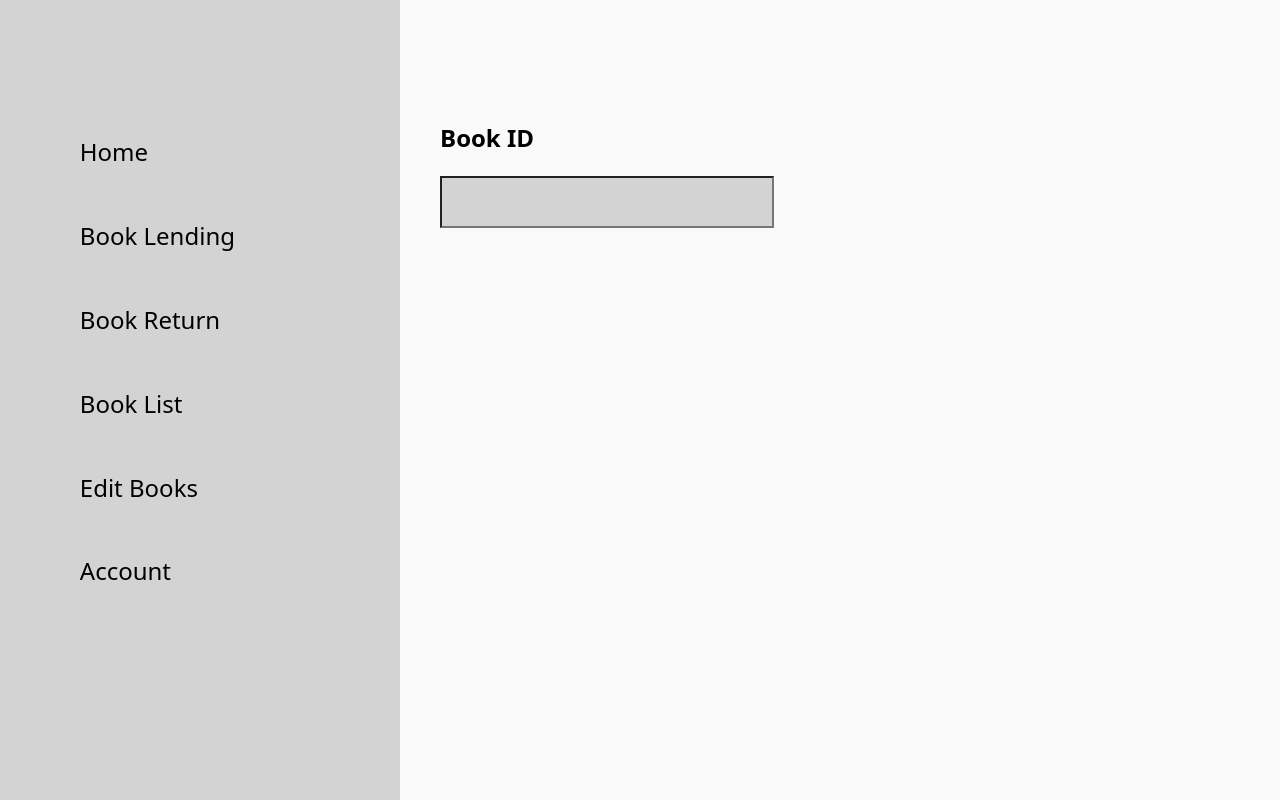
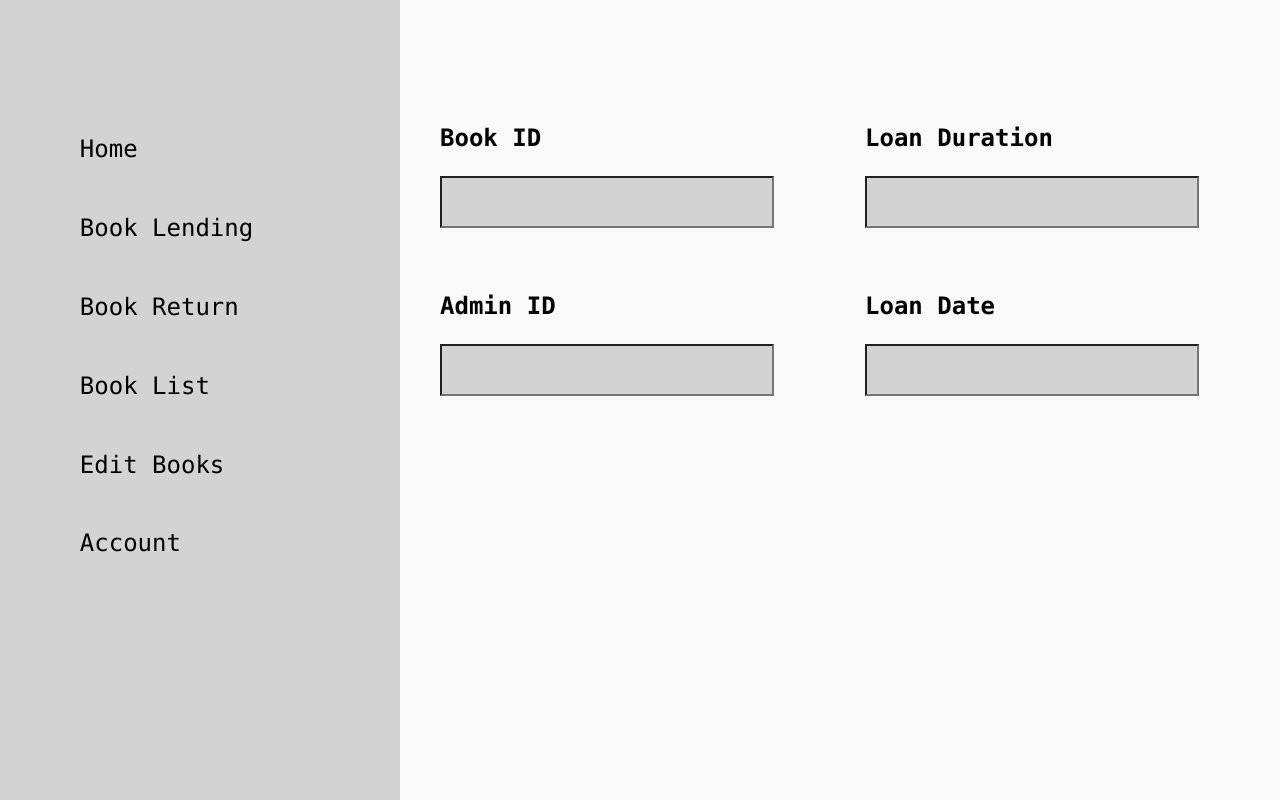
Before and after one commit to emerennovena/library-management-app, a React (Vite) app: page /lending in a window 1280 px wide. Built offline with nearby package versions, Linux system fonts and the light colour scheme.

Commit message:
update booklending page

```diff
--- a/src/App.css
+++ b/src/App.css
@@ -9,6 +9,7 @@
   display: flex;
   width: 100vw;
   height: 100vh;
+  overflow: hidden;
 }
 
 .separator {
@@ -18,6 +19,7 @@
   display: flex;
   justify-content: center;
   align-items: center;
+  flex-shrink: 0;
 }
 
 .rest-screen {
@@ -36,7 +38,7 @@
   justify-content: left;
   max-width: 350px;
   max-height: 500px;
-  display: absolute;
+  display: flex;
 }
 
 .nav-sidebar {
@@ -51,14 +53,38 @@
   margin-bottom: 20px;
   background-color: transparent;
   -webkit-text-fill-color: black;
+  cursor: pointer;
+  font-family: 'Consolas', monospace;
+  transition: color 0.3s;
 }
 
 .nav-button:hover {
-  text-decoration-color: blue;
+  color: blue;
 }
 
 .page-container {
   background-color: transparent;
-  width: 800px;
+  width: 100%;
+  max-width: 800px;
   height: 600px;
 }
+
+.input-text {
+  background-color:#D3D3D3;
+  color: black;
+  padding: 10px;
+  font-size: 24px;
+}
+
+.form-row {
+  margin-bottom: 40px;
+  display:flex;
+  gap: 50px;
+  width: 100%;
+}
+
+.form-column {
+  flex: 1;
+  flex-direction: column;
+  display: flex;
+}
--- a/src/App.tsx
+++ b/src/App.tsx
@@ -33,7 +33,7 @@ function App() {
       <Routes>
         <Route path="/" element={
         <>
-        <h1 style={{ color: 'black', marginBottom: '100px', fontFamily: 'Consolas'}}>Welcome</h1>
+        <h1 style={{ color: 'black', marginBottom: '100px', fontFamily: 'Consolas, monospace'}}>Welcome</h1>
         <div className="image">
           <img src={readingImage}
 
--- a/src/pages/BookLending.tsx
+++ b/src/pages/BookLending.tsx
@@ -3,16 +3,39 @@ import { LucideScanText } from "lucide-react";
 const BookLending = () => {
     return (
         <div className="page-container">
-            <h2 style={{color: 'black'}}>Book ID</h2>
+
+            <div className="form-row">
+            <div className="form-column">
+            <h2 style={{color: 'black', fontFamily: 'Consolas, monospace'}}>Book ID</h2>
             <label>
-                <input type="text"
-                style={{
-                    backgroundColor:'#D3D3D3',
-                    color: 'black',
-                    padding: '10px',
-                    fontSize: '24px',
-                    }}/>
+                <input type="text" className="input-text"/>
             </label>
+            </div>
+
+            <div className="form-column">
+            <h2 style={{color: 'black', fontFamily: 'Consolas, monospace'}}>Loan Duration</h2>
+            <label>
+                <input type="text" className="input-text"/>
+            </label>
+            </div>
+            </div>
+
+            <div className="form-row">
+            <div className="form-column">
+            <h2 style={{color: 'black', fontFamily: 'Consolas, monospace'}}>Admin ID</h2>
+            <label>
+                <input type="text" className="input-text"/>
+            </label>
+            </div>
+
+            <div className="form-column">
+            <h2 style={{color: 'black', fontFamily: 'Consolas, monospace'}}>Loan Date</h2>
+            <label>
+                <input type="text" className="input-text"/>
+            </label>
+            </div>
+            </div>
+
         </div>
     );
 };
```
